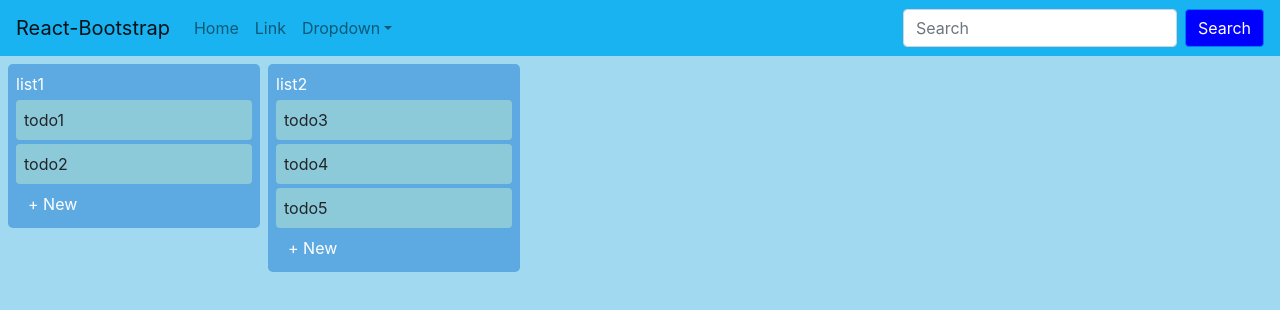
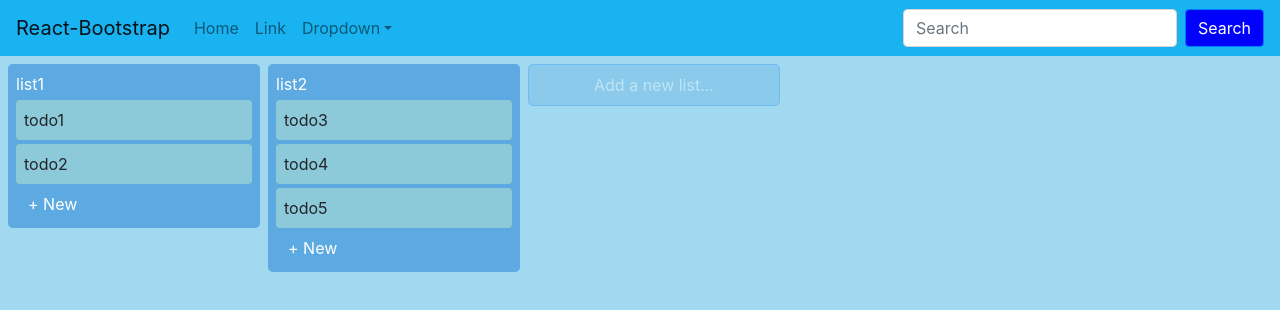
Before and after one commit to jasperdyb/ReactTrelloClone, a React (Create React App) app in the folder client/: page / in a window 1280 px wide. Shown: the top 310 px of the page. Built offline with nearby package versions, Linux system fonts and the light colour scheme.

Commit message:
Layout NewList

```diff
--- a/client/src/components/KanBan.jsx
+++ b/client/src/components/KanBan.jsx
@@ -2,6 +2,7 @@ import React, { useState } from "react";
 import KanBanNav from "./KanBanNav";
 import List from "./List";
 import Edit from "./Edit";
+import NewList from "./NewList";
 
 export default function KanBan() {
   const dummyData = [
@@ -95,6 +96,7 @@ export default function KanBan() {
             updateEditState={updateEditState}
           />
         ))}
+        <NewList />
         {editState.show && (
           <Edit
             editState={editState}
--- /dev/null
+++ b/client/src/components/NewList.jsx
@@ -0,0 +1,10 @@
+import React from "react";
+import { Button } from "react-bootstrap";
+
+export default function NewList() {
+  return (
+    <Button className="list p-2 m-1  rounded-lg new-list">
+      Add a new list...
+    </Button>
+  );
+}
--- a/client/src/styles/app.scss
+++ b/client/src/styles/app.scss
@@ -27,6 +27,15 @@
 
     .title {
       color: white;
+    }
+
+    &.new-list {
+      opacity: 0.3;
+      &:active:focus,
+      &:focus {
+        outline: none;
+        box-shadow: none !important;
+      }
     }
 
     .todo {
```
